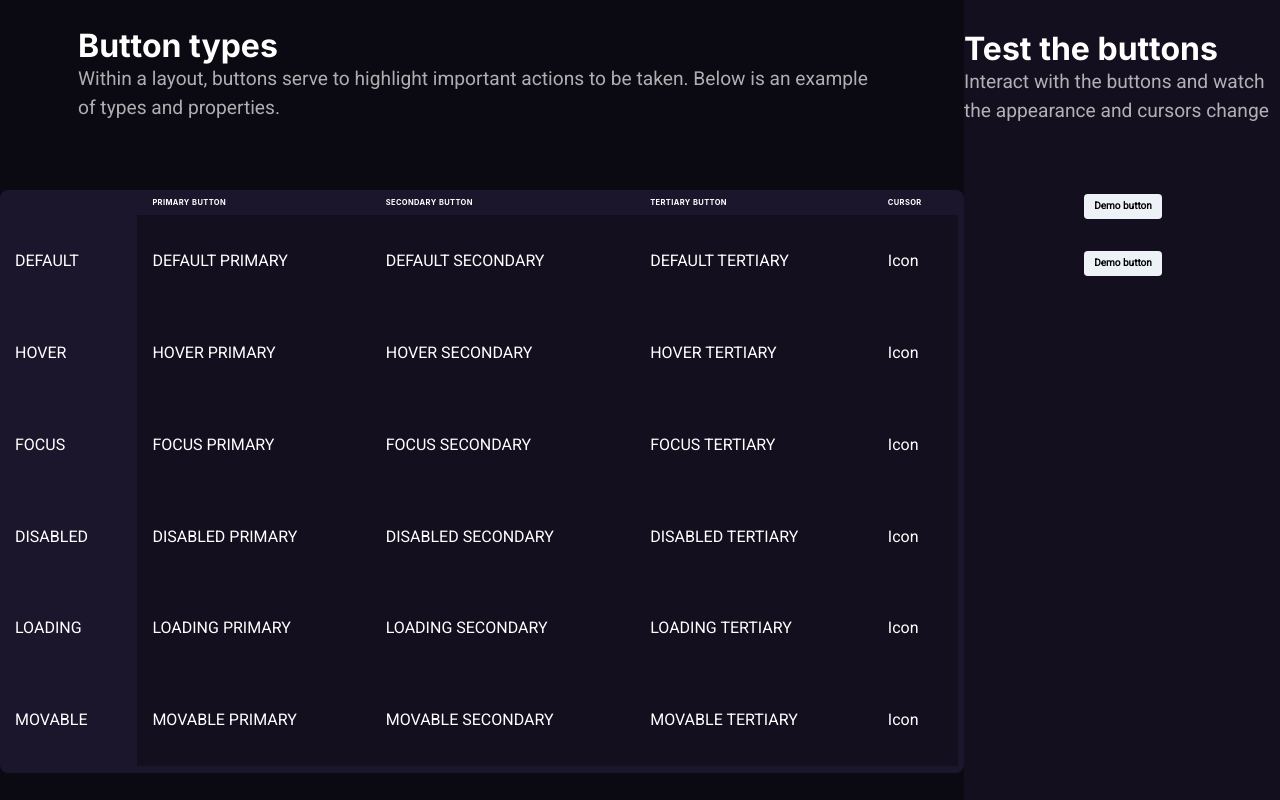
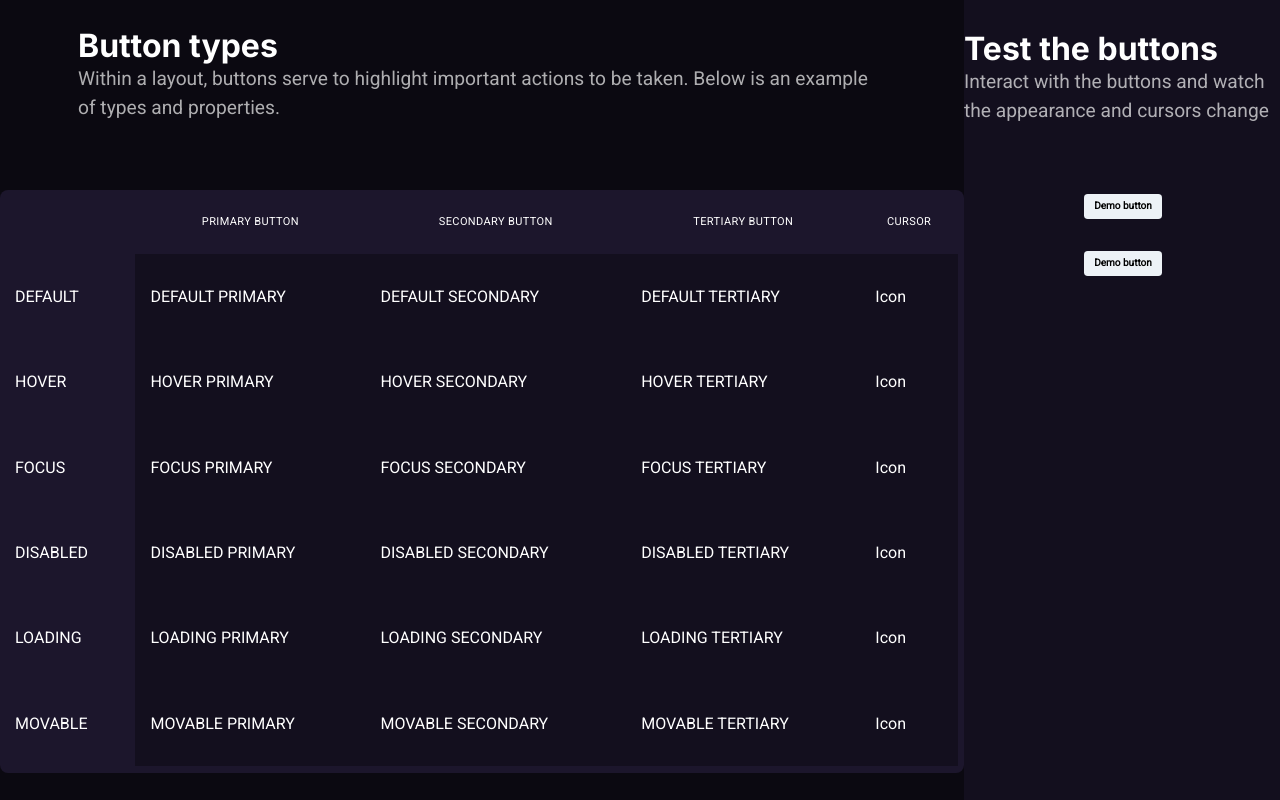
Before and after one commit to jairo-sousa/boracodar-3-buttons, a React (Vite) app: page / in a window 1280 px wide. Built offline with nearby package versions, Linux system fonts and the light colour scheme.

Commit message:
style: set TableHead

```diff
--- /dev/null
+++ b/src/components/Buttons/CollHead.tsx
@@ -0,0 +1,9 @@
+import { Th } from "@chakra-ui/react";
+
+type CollHeadProps = {
+	children?: React.ReactNode;
+};
+
+export function CollHead(props: CollHeadProps) {
+	return <Th h="6.4rem">{props.children}</Th>;
+}
--- a/src/components/Buttons/TableHead.tsx
+++ b/src/components/Buttons/TableHead.tsx
@@ -1,14 +1,27 @@
-import { Th, Thead, Tr } from "@chakra-ui/react";
+import { Thead, Tr, Text } from "@chakra-ui/react";
 
 import { ButtonTable } from "../../utils/ButtonTable";
+
+import { CollHead } from "./CollHead";
 
 export function TableHead() {
 	return (
 		<Thead>
 			<Tr>
-				<Th></Th>
+				<CollHead />
 				{ButtonTable.ColsHead.map((th, i) => {
-					return <Th key={`${th}-${i}`}>{th}</Th>;
+					return (
+						<CollHead key={`${th}-${i}`}>
+							<Text
+								fontSize="1.1rem"
+								fontFamily="roboto"
+								fontWeight="400"
+								textAlign="center"
+							>
+								{th}
+							</Text>
+						</CollHead>
+					);
 				})}
 			</Tr>
 		</Thead>
```
